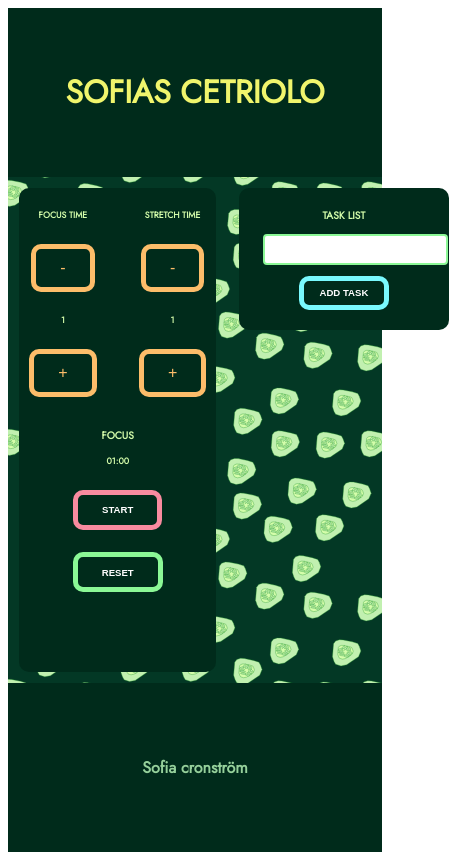
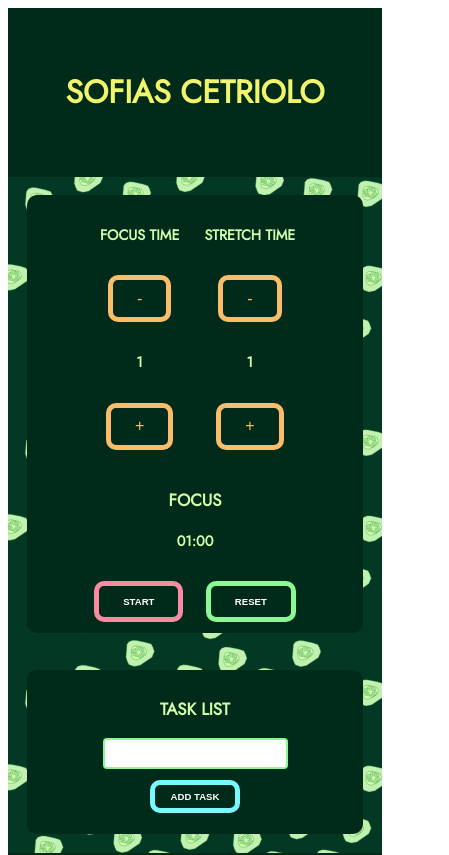
Before and after one commit to SofiaCronstrom/react-pomodoro, a React (Create React App) app: page / in a window 390 px wide. Shown: the top 855 px of the page, 449 px wide, since content can reach past the window. Built offline with nearby package versions, Linux system fonts and the light colour scheme.

Commit message:
changing grid in media queries. removing checkbox

```diff
--- a/src/App.js
+++ b/src/App.js
@@ -1,8 +1,8 @@
 
 import Header from './components/Header'
-import Pomodoro from './Pomodoro'
+import Pomodoro from './components/Pomodoro'
 import Footer from './components/Footer'
-import Todo from './todo';
+import Todo from './components/todo';
 import Background from './cucumber.svg';
 function App() {
   return (
--- a/src/Pomodoro.css
+++ b/src/components/Pomodoro.css
@@ -37,7 +37,7 @@
     display: grid;
     grid-template-columns: repeat(2, 1fr);
 
-    grid-template-areas: "clock tasks";
+
     font-size: calc(10px + 2vmin);
     color: #D4FDAB;
     background-position: center;
@@ -175,19 +175,18 @@
   border: 5px solid #F88B9F;
   color: white;
 }
-/*.todo-list{
-  display: flex;
-  align-items: flex-end;
-  flex-direction: column;
-}*/
+
 
 @media only screen and (max-width: 600px){
   .grid{
     grid-template-columns: repeat(1, 1fr);
     grid-auto-rows: minmax(100px, auto);
-    font-size: calc(1px + 2vmin);
+    grid-template-areas: "clock"
+                         "tasks";
+    font-size: 0.9rem;
   }
   .button .button1 .button3 .button-primary .button-task{
     font-size: 0.5rem;
+
   }
 }
--- a/src/Pomodoro.js
+++ b/src/components/Pomodoro.js
@@ -1,7 +1,7 @@
 
 import React, { useRef, useState, useEffect } from "react";
 import './Pomodoro.css';
-
+import Sound from '../sound_cowbell.wav';
 
 const App = () => {
   const [breakTime, setBreakTime] = useState(1);
@@ -136,7 +136,7 @@ const App = () => {
       </div>
       <audio
         id="beep"
-        src="https://raw.githubusercontent.com/freeCodeCamp/cdn/master/build/testable-projects-fcc/audio/BeepSound.wav"
+        src={Sound}
       />
     </div>
   );
--- a/src/todo.js
+++ b/src/components/todo.js
@@ -1,14 +1,14 @@
-import React from "react";
+import React, { useState, useEffect } from "react";
 import './Pomodoro.css'
 
 const Todo = () => {
 
-        const [todos, setTodos] = React.useState([]);
-        const [todo, setTodo] = React.useState("");
-        const [todoEditing, setTodoEditing] = React.useState(null);
-        const [editingText, setEditingText] = React.useState("");
+        const [todos, setTodos] = useState([]);
+        const [todo, setTodo] = useState("");
+        const [todoEditing, setTodoEditing] = useState(null);
+        const [editingText, setEditingText] = useState("");
 
-        React.useEffect(() => {
+        useEffect(() => {
           const json = localStorage.getItem("todos");
           const loadedTodos = JSON.parse(json);
           if (loadedTodos) {
@@ -16,7 +16,7 @@ const Todo = () => {
           }
         }, []);
 
-        React.useEffect(() => {
+        useEffect(() => {
           const json = JSON.stringify(todos);
           localStorage.setItem("todos", json);
         }, [todos]);
```
Also changed, not shown: src/components/player.js (deleted).
